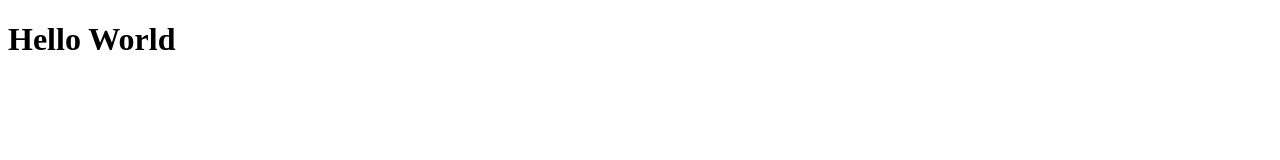
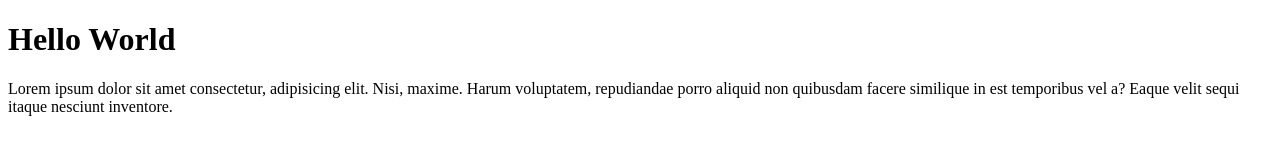
Before and after one commit to ubaydillah1/git-github, a plain HTML site: page index.html in a window 1280 px wide. Drawn offline with Linux system fonts and the light colour scheme.

Commit message:
after stash

```diff
--- a/index.html
+++ b/index.html
@@ -7,5 +7,10 @@
   </head>
   <body>
     <h1>Hello World</h1>
+    <p>
+      Lorem ipsum dolor sit amet consectetur, adipisicing elit. Nisi, maxime.
+      Harum voluptatem, repudiandae porro aliquid non quibusdam facere similique
+      in est temporibus vel a? Eaque velit sequi itaque nesciunt inventore.
+    </p>
   </body>
 </html>
```
